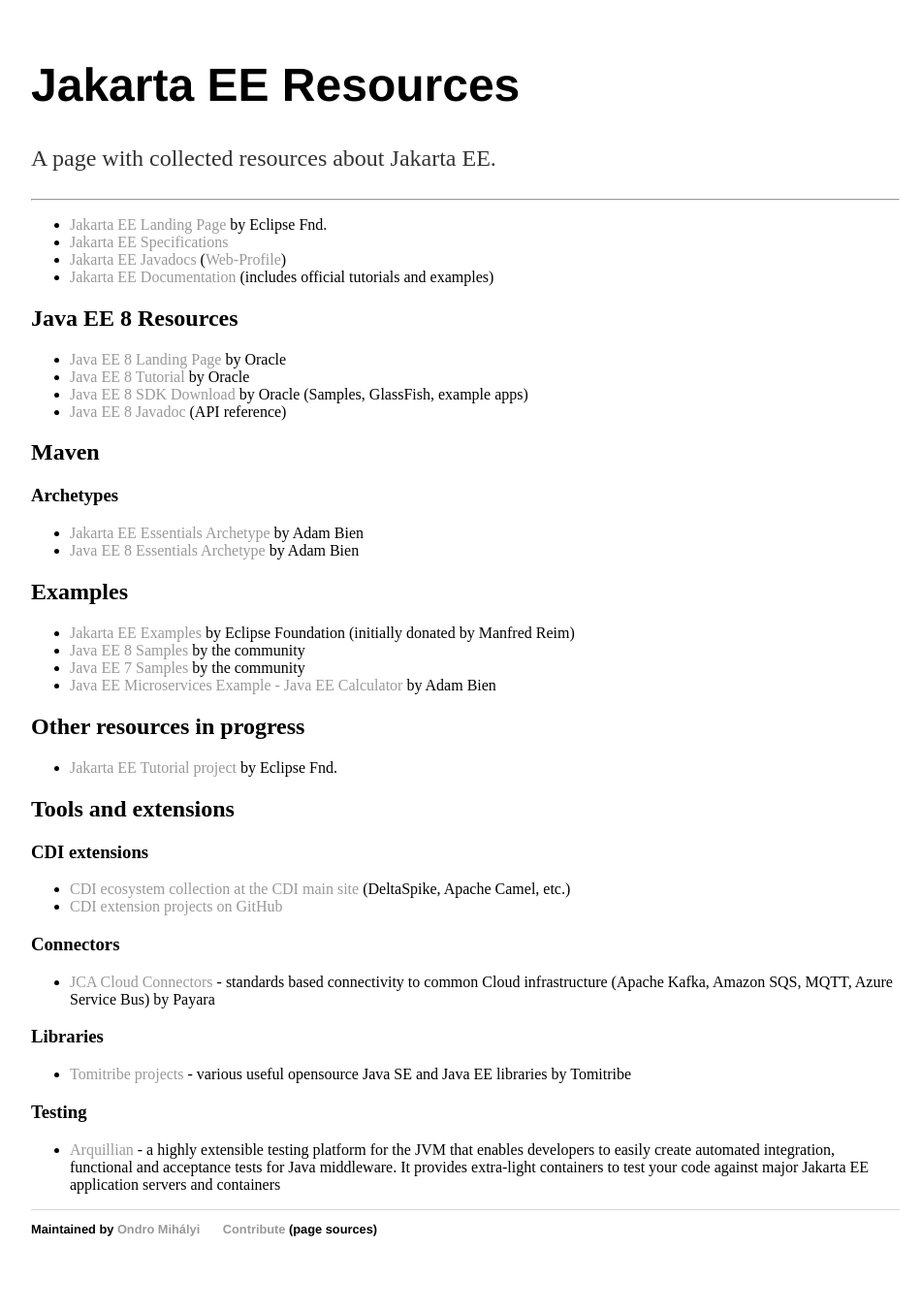
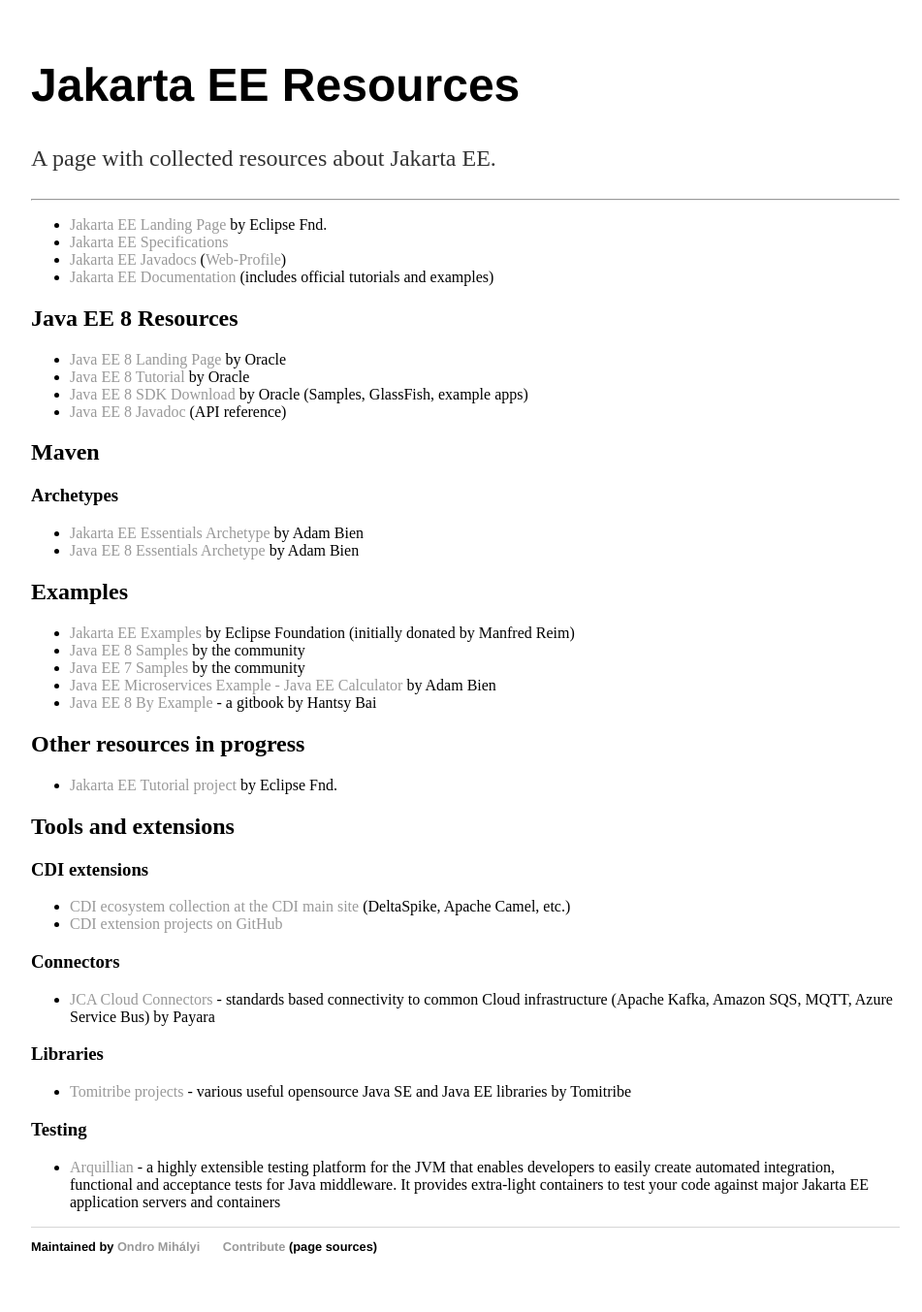
Before and after one commit to awesome-jakartaee/awesome-jakartaee.github.io, a Jekyll site: the page built from index.md, in a window 1280 px wide. Shown: the whole page at 97% size, without its empty margins (160-1111 px from the left). Built offline with Jekyll 4.4.1, drawn with Linux system fonts in a browser that asks for light colours.

Commit message:
Added link to Java EE 8 By Example book

```diff
--- a/index.md
+++ b/index.md
@@ -33,6 +33,7 @@
 * [Java EE 8 Samples](https://github.com/javaee-samples/javaee8-samples) by the community
 * [Java EE 7 Samples](https://github.com/javaee-samples/javaee7-samples) by the community
 * [Java EE Microservices Example - Java EE Calculator](https://github.com/AdamBien/javaee-calculator) by Adam Bien
+* [Java EE 8 By Example](https://hantsy.gitbook.io/java-ee-8-by-example/) - a gitbook by Hantsy Bai
 
 ## Other resources in progress
 
```
